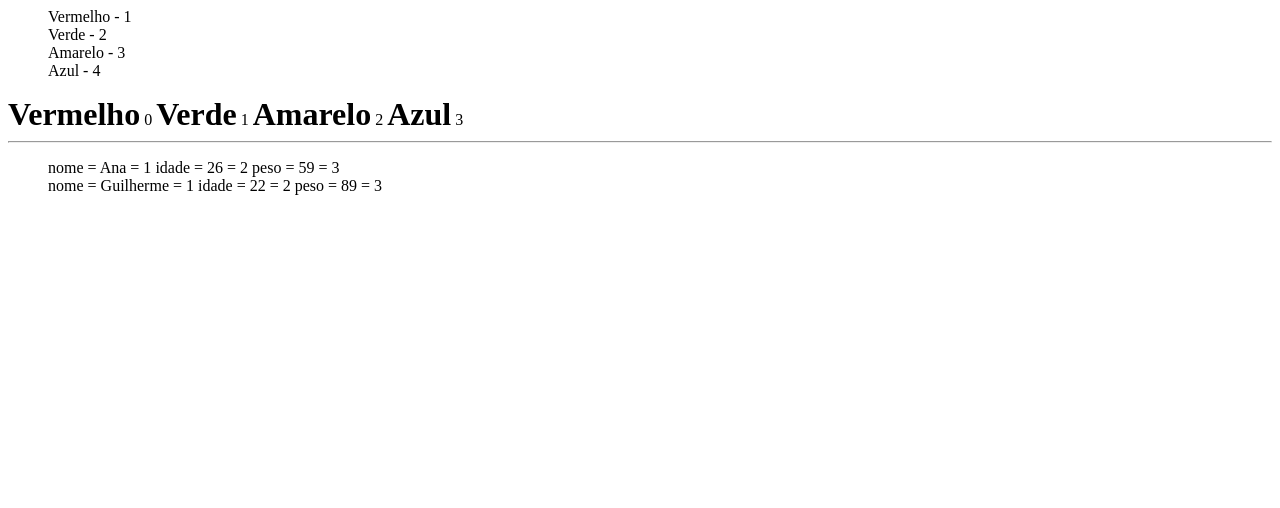
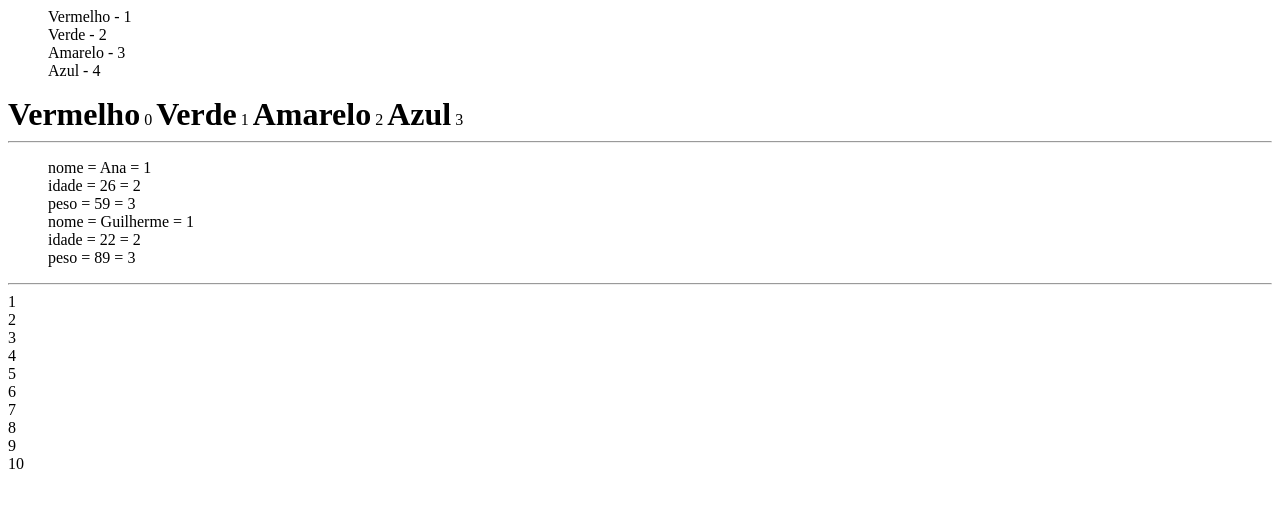
Before and after one commit to KassioHolanda/aulas-vue, a plain HTML site: page condicionais-e-listas/listas-v4.html in a window 1280 px wide. Drawn offline with nearby package versions, Linux system fonts and the light colour scheme.

Commit message:
lista com numeros

```diff
--- a/condicionais-e-listas/listas-v4.html
+++ b/condicionais-e-listas/listas-v4.html
@@ -16,11 +16,15 @@
     <ul>
         <li v-for='pessoa in pessoas'>
             <!-- {{ pessoa.nome }} -->
-            <span v-for='(valor, chave, index) in pessoa'>
+            <div v-for='(valor, chave, index) in pessoa'>
                 {{chave}} = {{ valor }} = {{index+1}}
-            </span>
+            </div>
         </li>
     </ul>
+    <hr>
+    <div v-for='n in 10'>
+        {{n}}
+    </div>
 </div>
 
 <script>
```
